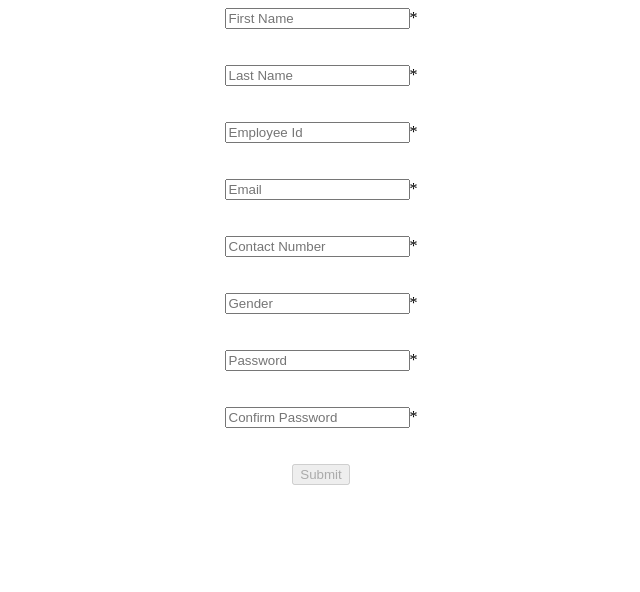
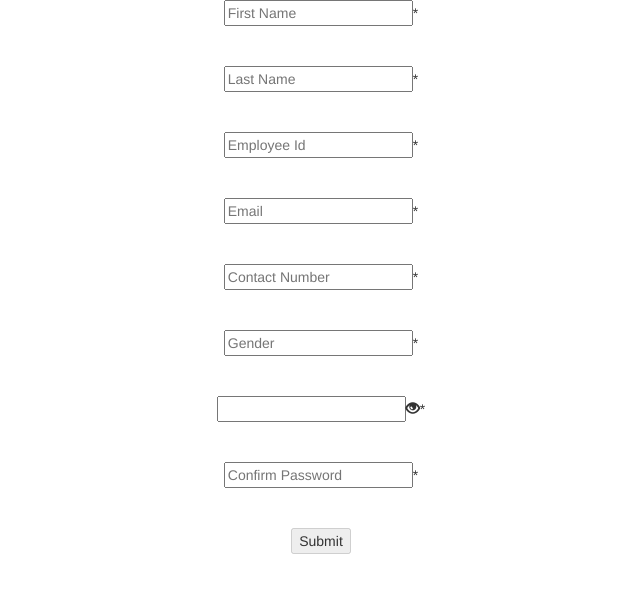
Before and after one commit to Prakhar666/Reactive-form, an Angular app: page /form in a window 1280 px wide. Shown: the top 592 px of the page, without its empty margins (319-959 px from the left). Built offline with nearby package versions, Linux system fonts and the light colour scheme.

Commit message:
Third Commit

```diff
--- a/src/app/app-routing.module.ts
+++ b/src/app/app-routing.module.ts
@@ -16,7 +16,11 @@ const routes: Routes = [
 
   { path: 'details',
     component: DetailsComponent
-  }
+  },
+
+  // { path: ''
+
+  // }
 
 ];
 
--- a/src/app/app.component.ts
+++ b/src/app/app.component.ts
@@ -1,6 +1,6 @@
 import { Component } from '@angular/core';
 import { FormControl } from '@angular/forms';
-
+import { TransferService } from './transfer.service'
 
 @Component({
   selector: 'app-root',
--- a/src/app/details/details.component.html
+++ b/src/app/details/details.component.html
@@ -1,14 +1,14 @@
 <table border=1px>
   <thead>
     <tr>
-      <td><h3>First_Name</h3></td>
-      <td><h3>Last_Name</h3></td>
-      <td><h3>Emp-id</h3></td>
-      <td><h3>Email</h3></td>
-      <td><h3>Mobile</h3></td>
+      <td>First_Name</td>
+      <td>Last_Name</td>
+      <td>Emp-id</td>
+      <td>Email</td>
+      <td>Mobile</td>
 
-      <td><h3>Gender</h3></td>
-      <td><h3>Password</h3></td>
+      <td>Gender</td>
+      <td>Password</td>
     </tr>
   </thead>
   <tr>
@@ -21,3 +21,4 @@
     <td>{{item.pass}}</td>
   </tr>
   </table>
+  <button>Edit</button>
--- a/src/app/details/details.component.ts
+++ b/src/app/details/details.component.ts
@@ -1,4 +1,5 @@
 import { Component, OnInit } from '@angular/core';
+import { TransferService } from '../transfer.service';
 
 @Component({
   selector: 'app-details',
@@ -6,10 +7,10 @@ import { Component, OnInit } from '@angular/core';
   styleUrls: ['./details.component.css']
 })
 export class DetailsComponent implements OnInit {
-    item;
-  constructor() {
-
-    this.item = JSON.parse(localStorage.getItem("fulldetails"));
+   item;
+  constructor(private savedata: TransferService) {
+    this.item=savedata.show();
+    //this.item = JSON.parse(localStorage.getItem("fulldetails"));
    }
 
   ngOnInit() {
--- a/src/app/form/form.component.css
+++ b/src/app/form/form.component.css
@@ -0,0 +1 @@
+@import url("https://maxcdn.bootstrapcdn.com/bootstrap/3.3.7/css/bootstrap.min.css");
--- a/src/app/form/form.component.html
+++ b/src/app/form/form.component.html
@@ -1,3 +1,4 @@
+<link rel="stylesheet" href="https://maxcdn.bootstrapcdn.com/bootstrap/3.3.7/css/bootstrap.min.css">
 
   <form [formGroup]="profileForm" >
   <input type="text" formControlName="fname" placeholder="First Name">
@@ -22,12 +23,15 @@
   <input type="text" formControlName="gender" placeholder="Gender">
   <span *ngIf="!profileForm.controls['gender'].valid">*</span><br/><br/><br/>
 
-  <input type="password" formControlName="pass" placeholder="Password">
+
+  <input type="{{type}}" formControlName="pass">
+  <span (click)="showHide()"class="glyphicon glyphicon-eye-open"></span>
+
   <span *ngIf="!profileForm.controls['pass'].valid">*</span><br/><br/><br/>
 
   <input type="password" formControlName="conpass" placeholder="Confirm Password" (keyup)="match()">
   <span *ngIf="!profileForm.controls['pass'].valid">*</span><br/><br/><br/>
-  <a routerLink="/details">
-  <button type="submit" [disabled]="!profileForm.valid" (click)="storeDetails()" >Submit</button>
-  </a>
+
+  <button type="submit" [disabled]="!profileForm.valid" (click)="storeDetails()">Submit</button>
+
   </form>
--- a/src/app/form/form.component.ts
+++ b/src/app/form/form.component.ts
@@ -1,5 +1,8 @@
 import { Component, OnInit } from '@angular/core';
 import { FormGroup, FormControl, Validators } from '@angular/forms';
+import { TransferService } from '../transfer.service'
+import { Router } from '../../../node_modules/@angular/router';
+
 
 
 @Component({
@@ -19,15 +22,14 @@ export class FormComponent implements OnInit {
     }
   }
 
-  ngOnInit() {
-  }
-
-  storeDetails(){
-    localStorage.setItem("fulldetails",JSON.stringify(this.profileForm.value));
-  }
 
 
-  constructor() {
+  // storeDetails(){
+  //   localStorage.setItem("fulldetails",JSON.stringify(this.profileForm.value));
+  // }
+
+   public Data = [];
+  constructor( private savedata: TransferService, private route : Router) {
 
   this.profileForm = new FormGroup({
 
@@ -43,5 +45,20 @@ export class FormComponent implements OnInit {
 
   });
 
+
+}
+type:string="password";
+    showHide(){
+      if(this.type==="text")
+        this.type="password";
+     else
+      this.type="text";
+    }
+storeDetails(){
+  this.savedata.getData(this.profileForm.value);
+  this.route.navigate(['/details']);
+}
+ngOnInit() {
+
 }
 }
--- /dev/null
+++ b/src/app/transfer.service.ts
@@ -0,0 +1,18 @@
+import { Injectable } from '@angular/core';
+
+@Injectable({
+  providedIn: 'root'
+})
+export class TransferService {
+    save;
+  constructor() { }
+   getData(take){
+      this.save=take;
+   }
+
+   show(){
+     return this.save;
+   }
+
+
+}
```
Also changed, not shown: src/app/app.module.ts (+5 -2 lines), 1 other file (tests, documents, lock files or other folders).
